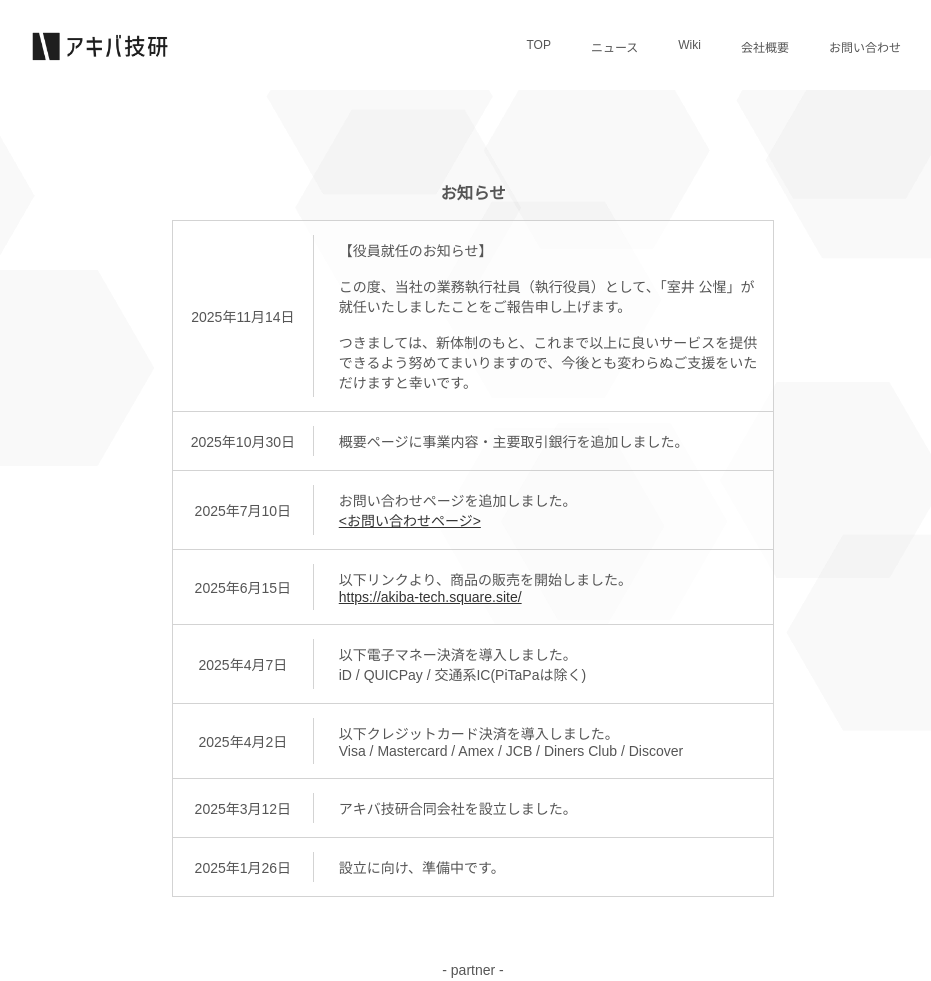
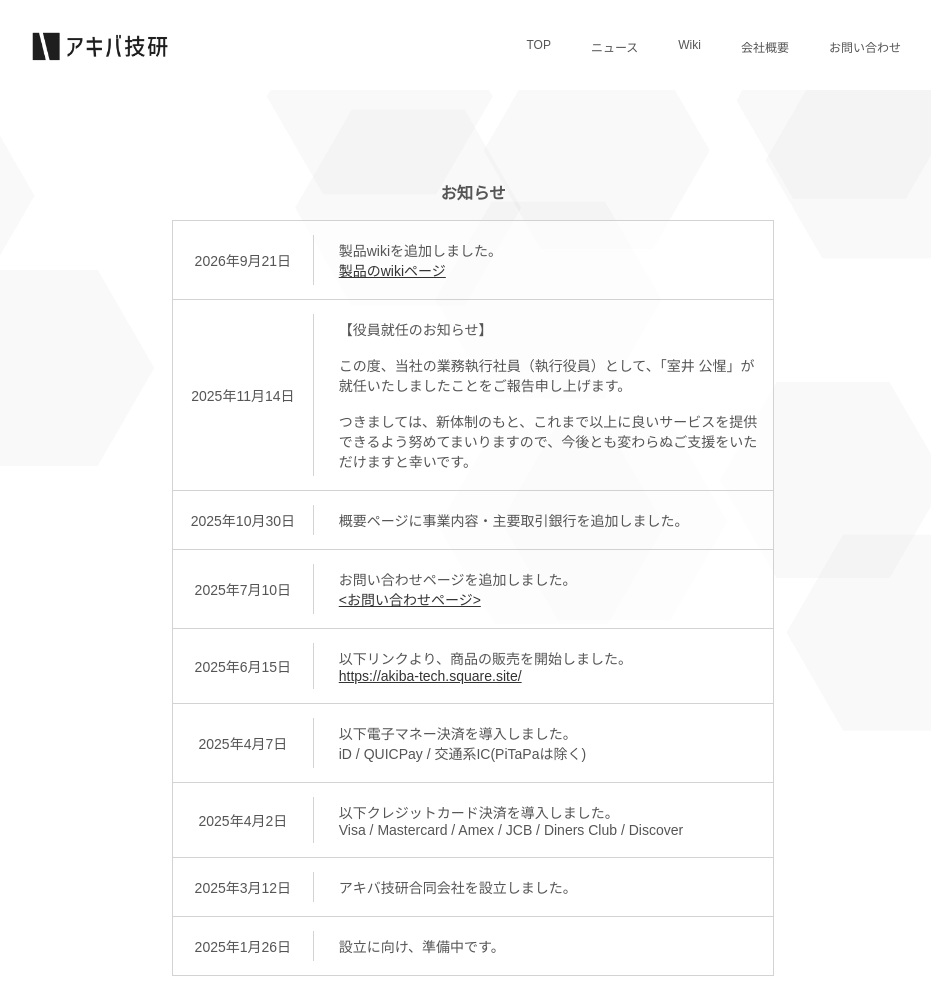
Before and after one commit to akiba-tech/HomePage.github.io, a website: page news.html in a window 1280 px wide. Shown: the top 981 px of the page, without its empty margins (167-1098 px from the left). Drawn offline with Linux system fonts and the light colour scheme.

Commit message:
ニュース更新

```diff
--- a/news.html
+++ b/news.html
@@ -44,6 +44,10 @@
         <div class="contents">
             <h3 class="contents_title">お知らせ</h3>
             <div class="news_content">
+                <p class="news_date">2026年9月21日</p>
+                <p class="news_detail">製品wikiを追加しました。<br><a href="https://akiba-tech.jp/wiki/">製品のwikiページ</a></p>
+            </div>
+            <div class="news_content">
                 <p class="news_date">2025年11月14日</p>
                 <p class="news_detail">【役員就任のお知らせ】<br><br>この度、当社の業務執行社員（執行役員）として、「室井 公惺」が就任いたしましたことをご報告申し上げます。<br><br>つきましては、新体制のもと、これまで以上に良いサービスを提供できるよう努めてまいりますので、今後とも変わらぬご支援をいただけますと幸いです。</p>
             </div>
```
